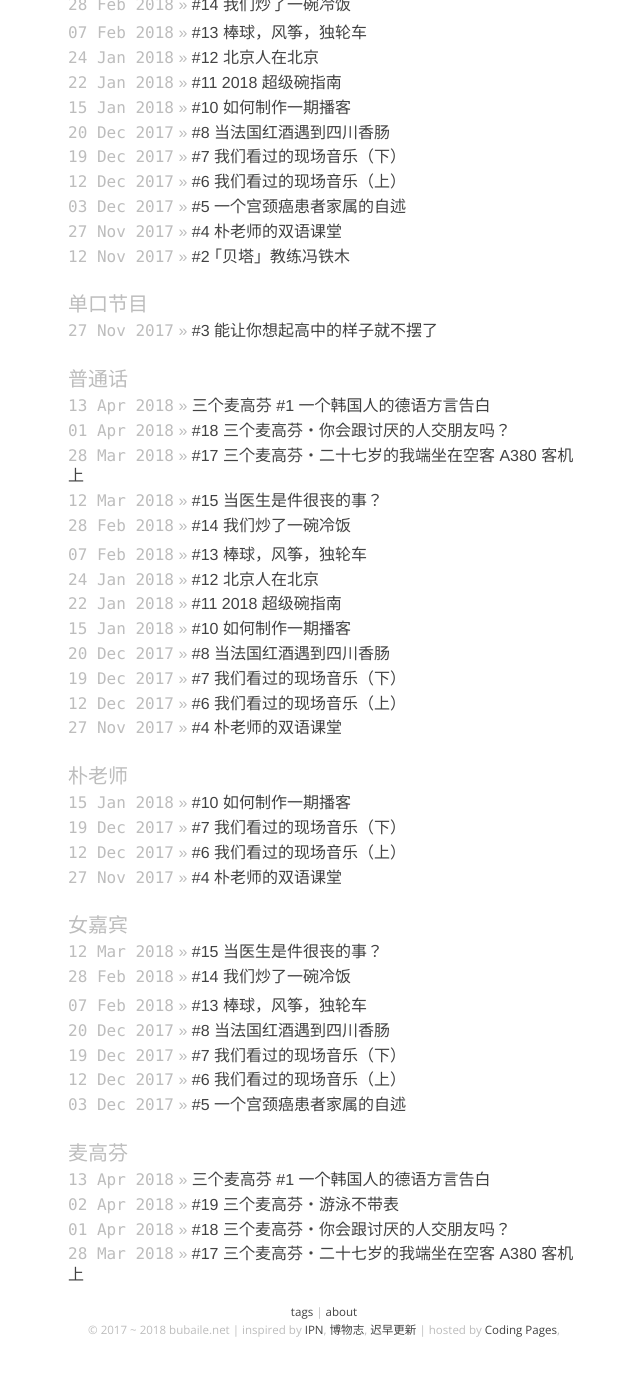
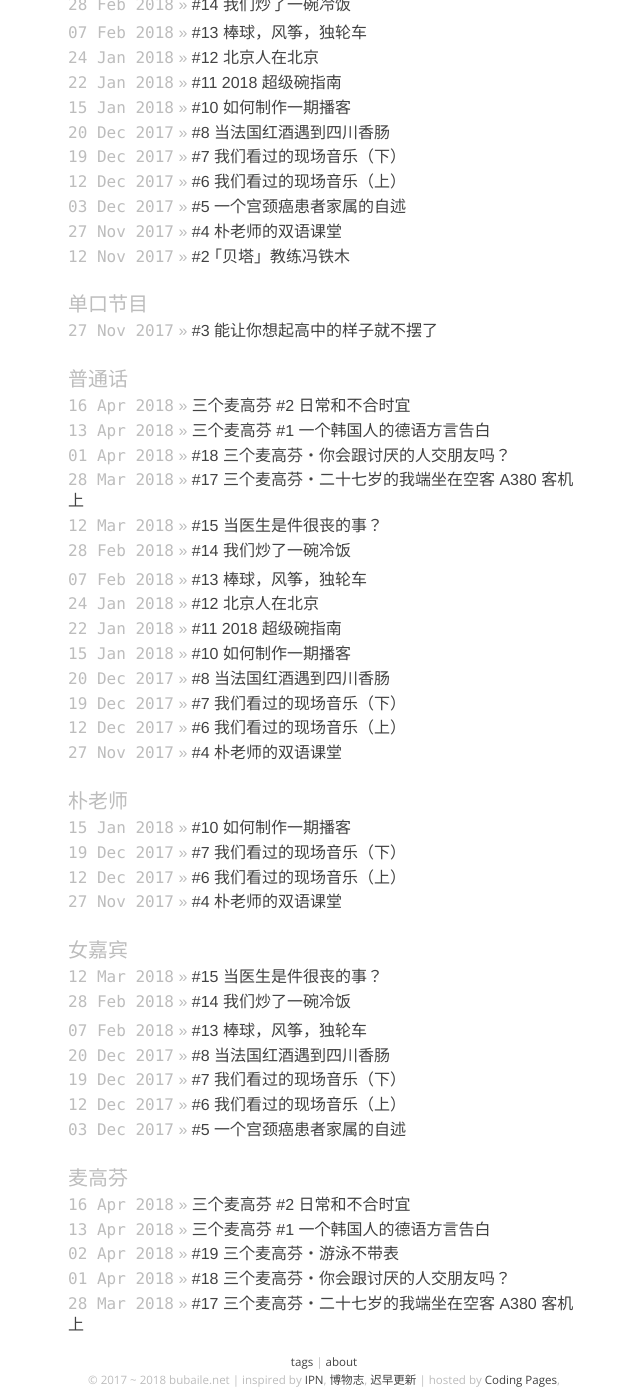
Before and after one commit to onion7878/bubaile.net, a Jekyll site: the page built from tags.html, in a window 1280 px wide and 1400 px high, scrolled down 699 px. Shown: the whole window, without its empty margins (316-956 px from the left). Built offline with Jekyll 4.4.1, drawn with Linux system fonts in a browser that asks for light colours; before the commit the page ends 2050 px from its top, so only the background shows below that.

Commit message:
更新节目

```diff
--- /dev/null
+++ b/_posts/2018-04-16-mgf-inappropriate.md
@@ -0,0 +1,17 @@
+---
+
+layout: post
+title: "三个麦高芬 #2 日常和不合时宜"
+date: 18-04-16 19:31:35
+tags: [普通话, 麦高芬]
+categories: [podcast]
+
+---
+
+由日剧《火花》想到的。
+
+节目链接：[网易云音乐 - 三个麦高芬 #2 日常和不合时宜](http://music.163.com/#/program?id=1368977317)
+
+### 人物简介
+
+- Hanlin：正努力讲普通话
```
Also changed, not shown: _posts/2018-04-13-mgf-german-dialect.md (+3 -1 lines).
